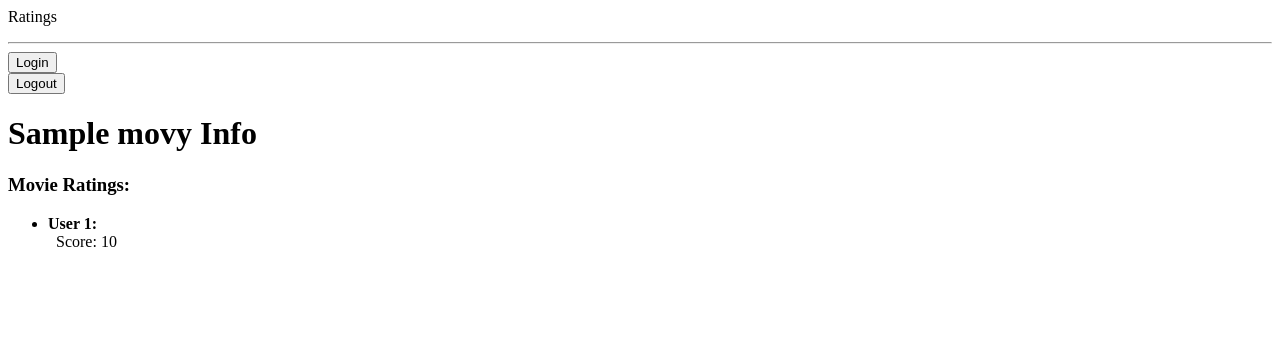
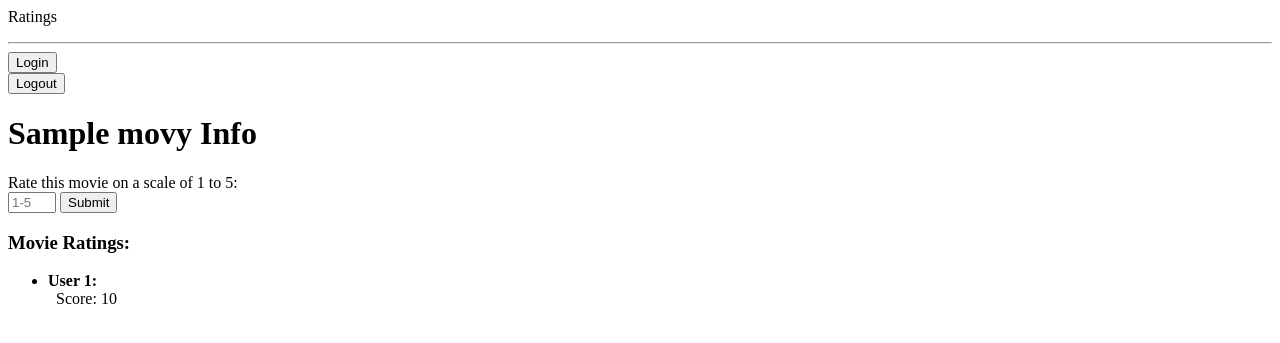
Before and after one commit to aglotfelty/hb-ratings, a Flask app: page /movies/1 in a window 1280 px wide. Shown: the top 343 px of the page. Run offline with Flask 2, Linux system fonts and the light colour scheme; tables that the repository leaves empty hold one stand-in row (values such as "Sample post").

Commit message:
Added rating form to movie page

```diff
--- a/server.py
+++ b/server.py
@@ -47,7 +47,7 @@ def display_user_ratings(user_id):
 def show_movies():
     """Displays movies"""
 
-    movies = db.session.query(Movie).all()
+    movies = db.session.query(Movie).order_by(Movie.title).all()
     return render_template("movies_list.html",
                             movies=movies)
 
--- a/templates/movie_info.html
+++ b/templates/movie_info.html
@@ -2,6 +2,12 @@
 {% block content %}
 
 <h1>{{ movie.title }} Info</h1>
+
+Rate this movie on a scale of 1 to 5:
+<form action='/rating-processed' method="POST">
+  <input type="number" name="rating" placeholder="1-5" min="1" max="5">
+  <input type="submit">
+</form>
 
 {% if movie.ratings %}
 
```
Also changed, not shown: templates/movies_list.html (+7 -7 lines).
